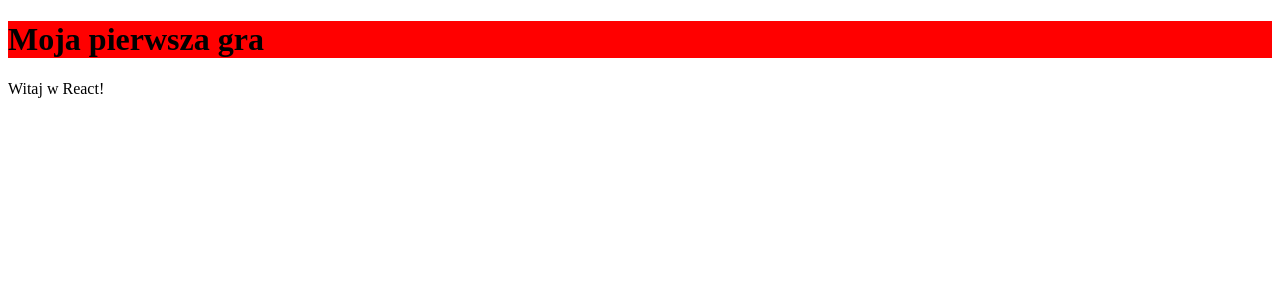
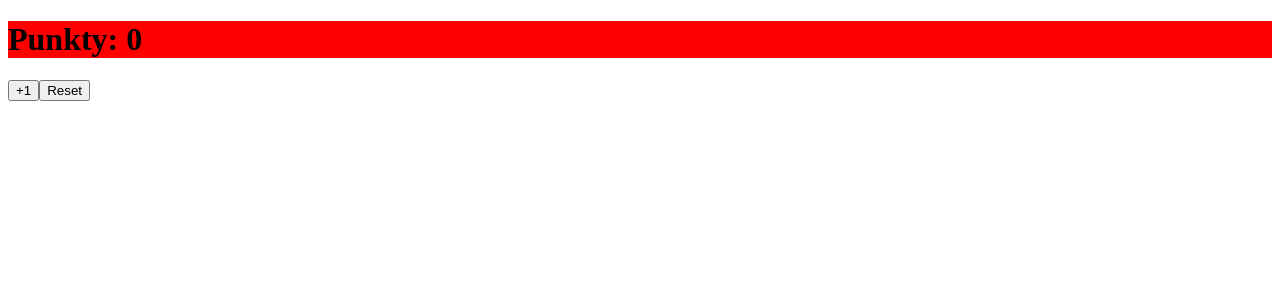
Before and after one commit to WKowalczykDev/TryIT-Memory, a React (Vite) app: page / in a window 1280 px wide. Shown: the top 300 px of the page. Built offline with nearby package versions, Linux system fonts and the light colour scheme.

Commit message:
Dzialanie useState

```diff
--- a/src/App.tsx
+++ b/src/App.tsx
@@ -1,10 +1,14 @@
-import './App.css';
+import { useState } from "react";
+import "./App.css";
 
 function App() {
+  const [points, setPoints] = useState(0);
+
   return (
     <div>
-      <h1>Moja pierwsza gra</h1>
-      <p>Witaj w React!</p>
+      <h1>Punkty: {points}</h1>
+      <button onClick={() => setPoints(points + 1)}>+1</button>
+      <button onClick={() => setPoints(0)}>Reset</button>
     </div>
   );
 }
```
